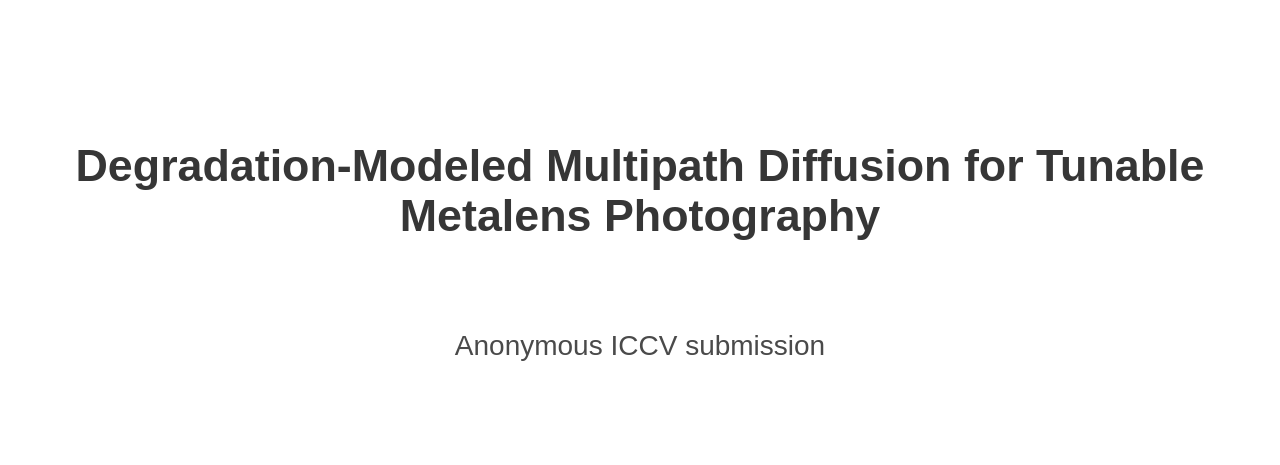
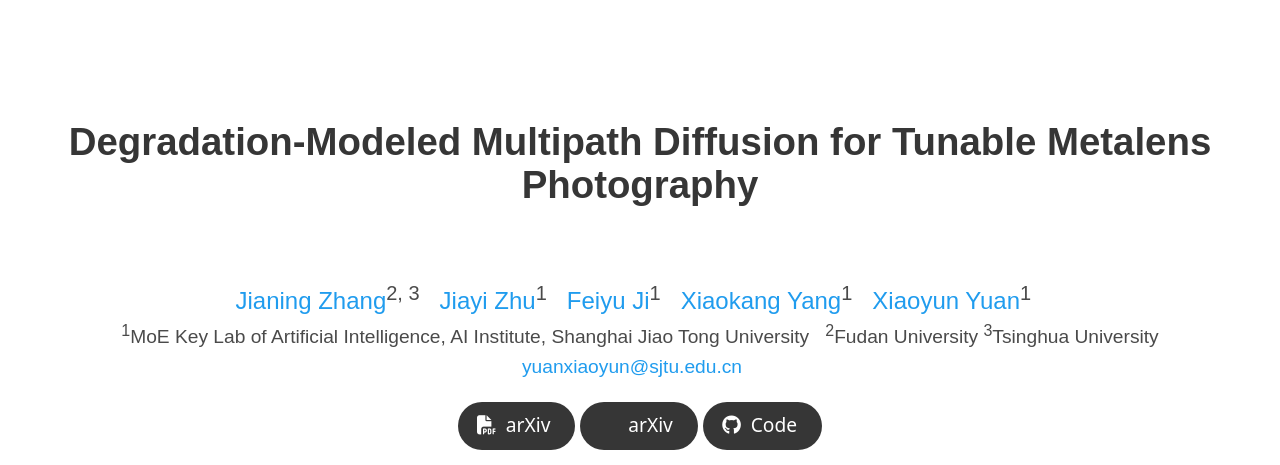
Before and after one commit to DMDiff/DMDiff.github.io, a plain HTML site: page index.html in a window 1280 px wide. Shown: the top 465 px of the page. Drawn offline with nearby package versions, Linux system fonts and the light colour scheme; some packages are replaced by stand-ins of ours; grey boxes are pictures that could not be loaded; some icons are missing; a web font is replaced by a local one.

Commit message:
update information

```diff
--- a/index.html
+++ b/index.html
@@ -3,22 +3,25 @@
 <head>
   <meta charset="utf-8">
   <meta name="keywords" content="Metalens, Computational photography, Diffusion model, Spatially varying degradation">
-  <meta name="viewport" content="width=device-width, initial-scale=1.0, maximum-scale=2.0">
-  <meta name="google-site-verification" content="IYymxWwPaxtVlFH8FLH35zgFoZlGsJb2dLcENRc0unw" />
-  <title>Degradation-Modeled Multipath Diffusion for Tunable Metalens Photography</title>
+  <meta name="viewport" content="width=device-width*0.6, initial-scale=1">
+  <title>DMDiff: Degradation-Modeled Multipath Diffusion for Tunable Metalens Photography</title>
 
+  <!-- <meta name="google-site-verification" content="IYymxWwPaxtVlFH8FLH35zgFoZlGsJb2dLcENRc0unw" /> -->
   <!-- Google tag (gtag.js) -->
-  <script async src="https://www.googletagmanager.com/gtag/js?id=G-NH1SJVRE8F"></script>
   <script>
     window.dataLayer = window.dataLayer || [];
-    function gtag(){dataLayer.push(arguments);}
+
+    function gtag() {
+      dataLayer.push(arguments);
+    }
+
     gtag('js', new Date());
 
-    gtag('config', 'G-NH1SJVRE8F');
+    gtag('config', 'G-PYVRSFMDRL');
   </script>
 
-  <link href="https://fonts.googleapis.com/css?family=Google+Sans|Noto+Sans|Castoro"
-        rel="stylesheet">
+  <!-- <link href="https://fonts.googleapis.com/css?family=Google+Sans|Noto+Sans|Castoro"
+        rel="stylesheet"> -->
 
   <link rel="stylesheet" href="./static/css/bulma.min.css">
   <link rel="stylesheet" href="./static/css/bulma-carousel.min.css">
@@ -69,16 +72,65 @@
         <div class="column has-text-centered">
           <h1 class="title is-3 publication-title">Degradation-Modeled Multipath Diffusion for Tunable Metalens Photography<br></br></h1>
           <div class="is-size-5 publication-authors">
+
             <span class="author-block">
-              Anonymous ICCV submission</span>
+              <a href="">Jianing Zhang</a><sup>2, 3</sup></span>&nbsp;&nbsp;
+            <span class="author-block">
+              <a href="">Jiayi Zhu</a><sup>1</sup></span>&nbsp;&nbsp;
+            <span class="author-block">
+              <a href="">Feiyu Ji</a><sup>1</sup></span>&nbsp;&nbsp;
+            <span class="author-block">
+              <a href="https://scholar.google.com/citations?user=yDEavdMAAAAJ&hl=en">Xiaokang Yang</a><sup>1</sup></span>&nbsp;&nbsp;
+            <span class="author-block">
+              <a href="https://xiaoyunyuan.net/">Xiaoyun Yuan</a><sup>1</sup></span>&nbsp;&nbsp;
+          </div>
 
+          <div class="is-size-6 publication-authors">
+            <span class="author-block"><sup>1</sup>MoE Key Lab of Artificial Intelligence, AI Institute, Shanghai Jiao Tong University</span>&nbsp;&nbsp;
+            <span class="author-block"><sup>2</sup>Fudan University</span>
+            <span class="author-block"><sup>3</sup>Tsinghua University</span>
+            <br>
+            <span class="email-link">
+              <a href="mailto:yuanxiaoyun@sjtu.edu.cn">yuanxiaoyun@sjtu.edu.cn</a>
+              &nbsp;&nbsp;
+              <!-- <a href="mailto:tonghe90@gmail.com">tonghe90@gmail.com</a> -->
             </span>
           </div>
-
 
           <div class="column has-text-centered">
             <div class="publication-links">
               <!-- PDF Link. -->
+
+              <span class="link-block">
+                <a href="./paper/ICCV2025.pdf"
+                  class="external-link button is-normal is-rounded is-dark">
+                  <span class="icon">
+                      <i class="fas fa-file-pdf"></i>
+                  </span>
+                  <span>arXiv</span>
+                </a>
+              </span>
+
+              <span class="link-block">
+                <a href="https://arxiv.org/abs/2506.22753"
+                  class="external-link button is-normal is-rounded is-dark">
+                  <span class="icon">
+                      <i class="ai ai-arxiv"></i>
+                  </span>
+                  <span>arXiv</span>
+                </a>
+              </span>
+
+              <span class="link-block">
+                <a href="https://github.com/yuanxy92/DMDiff_ICCV2025"
+                  class="external-link button is-normal is-rounded is-dark">
+                  <span class="icon">
+                      <i class="fab fa-github"></i>
+                  </span>
+                  <span>Code</span>
+                  </a>
+              </span>
+
             </div>
 
           </div>
@@ -110,7 +162,7 @@
             Metalenses offer significant potential for ultra-compact computational imaging but face challenges from complex optical degradation and computational restoration difficulties.
             Existing methods typically rely on precise optical calibration or massive paired datasets, which are non-trivial for real-world imaging systems. Furthermore, a lack of control over the inference process often results in undesirable hallucinated artifacts.
             We introduce Degradation-Modeled Multipath Diffusion for tunable metalens photography, leveraging powerful natural image priors from pretrained models instead of large datasets. Our framework uses positive, neutral, and negative-prompt paths to balance high-frequency detail generation, structural fidelity, and suppression of metalens-specific degradation, alongside <i>pseudo</i> data augmentation. A tunable decoder enables controlled trade-offs between fidelity and perceptual quality. Additionally, a spatially varying degradation-aware attention (SVDA) module adaptively models complex optical and sensor-induced degradation.
-            Finally, we design and build a millimeter-scale MetaCamera for real-world validation. Extensive results show that our approach outperforms state-of-the-art methods, achieving high-fidelity and sharp image reconstruction. More materials: <i>https://dmdiff.github.io/</i>.
+            Finally, we design and build a millimeter-scale MetaCamera for real-world validation. Extensive results show that our approach outperforms state-of-the-art methods, achieving high-fidelity and sharp image reconstruction. More materials: <i><a href="https://dmdiff.github.io/">https://dmdiff.github.io/</a></i>.
           </p>
         </div>
       </div>
@@ -234,8 +286,13 @@
   <div class="container is-max-desktop content">
     <h2 class="title">BibTeX</h2>
     <pre><code>
-
-    </code></pre>
+      @article{zhang2025dmdiff,
+        title={Degradation-Modeled Multipath Diffusion for Tunable Metalens Photography},
+        author={Jianing Zhang, Jiayi Zhu, Feiyu Ji, Xiaokang Yang, and Xiaoyun Yuan},
+        booktitle={arxiv preprint arxiv:2506.22753},
+        year={2025}
+      }
+      </code></pre>
   </div>
 </section>
 
--- a/static/css/index.css
+++ b/static/css/index.css
@@ -1,6 +1,6 @@
 body {
   font-family: 'Noto Sans', sans-serif;
-  zoom: 1.4;
+  zoom: 1.2;
 }
 
 
```
Also changed, not shown: 1 other file.
